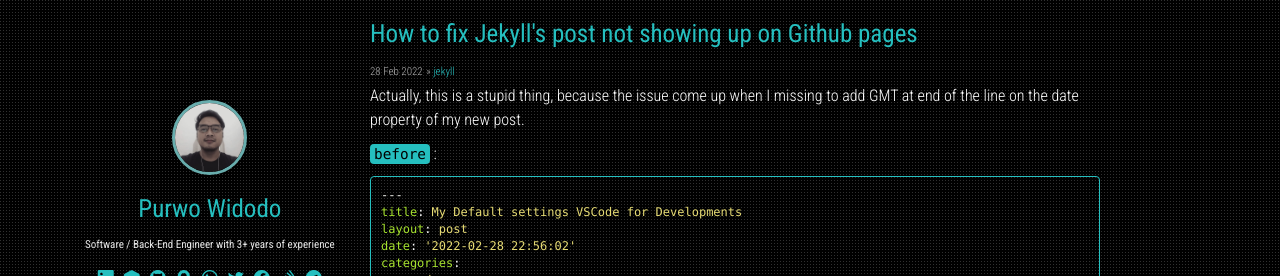
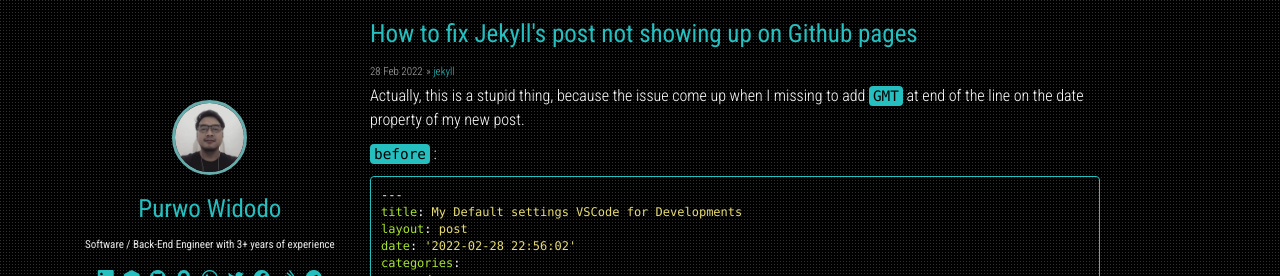
Before and after one commit to purwowd/purwowd.github.io, a Jekyll site: the page built from _posts/2022-03-01-how-to-fix-jekylls-post-not-showing-up-on-github-pages.md, in a window 1280 px wide. Shown: the top 276 px of the page. Built offline with Jekyll 4.4.1, drawn with Linux system fonts in a browser that asks for light colours; nearby versions of some CDN libraries; emoji names are drawn with the system emoji font; comment, search, counter and statistics services are not loaded.

```diff
--- a/_posts/2022-03-01-how-to-fix-jekylls-post-not-showing-up-on-github-pages.md
+++ b/_posts/2022-03-01-how-to-fix-jekylls-post-not-showing-up-on-github-pages.md
@@ -6,7 +6,7 @@ categories:
 - jekyll
 ---
 
-Actually, this is a stupid thing, because the issue come up when I missing to add GMT at end of the line on the date property of my new post.
+Actually, this is a stupid thing, because the issue come up when I missing to add `GMT` at end of the line on the date property of my new post.
 
 `before` :
 {% highlight markdown %}
```
Also changed, not shown: _posts/2016-04-19-welcome-to-jekyll.md (renamed from _posts/2016-04-19-welcome-to-jekyll.markdown), _posts/2022-02-28-my-default-settings-vscode-for-developments.md (renamed from _posts/2022-02-28-my-default-settings-vscode-for-developments.markdown).
